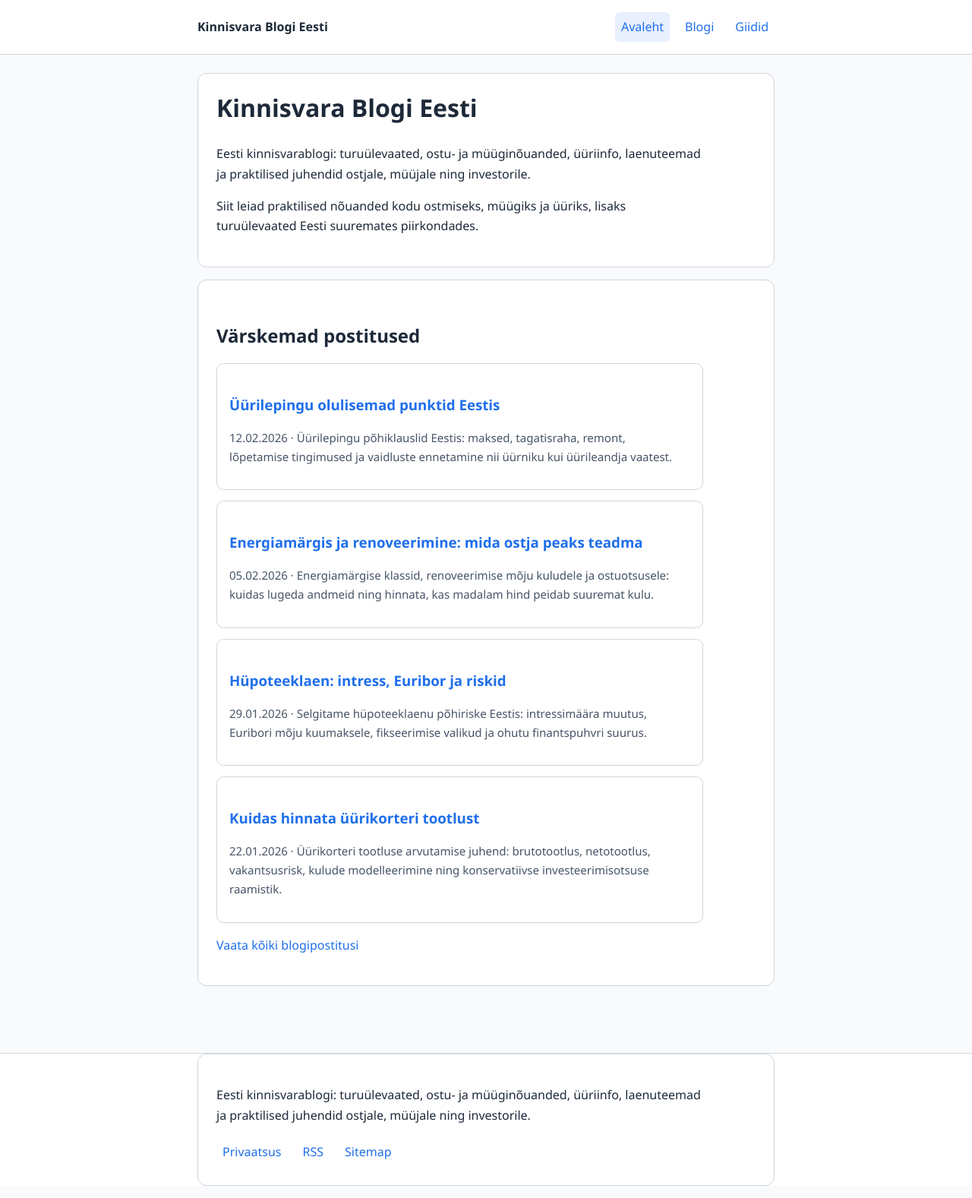
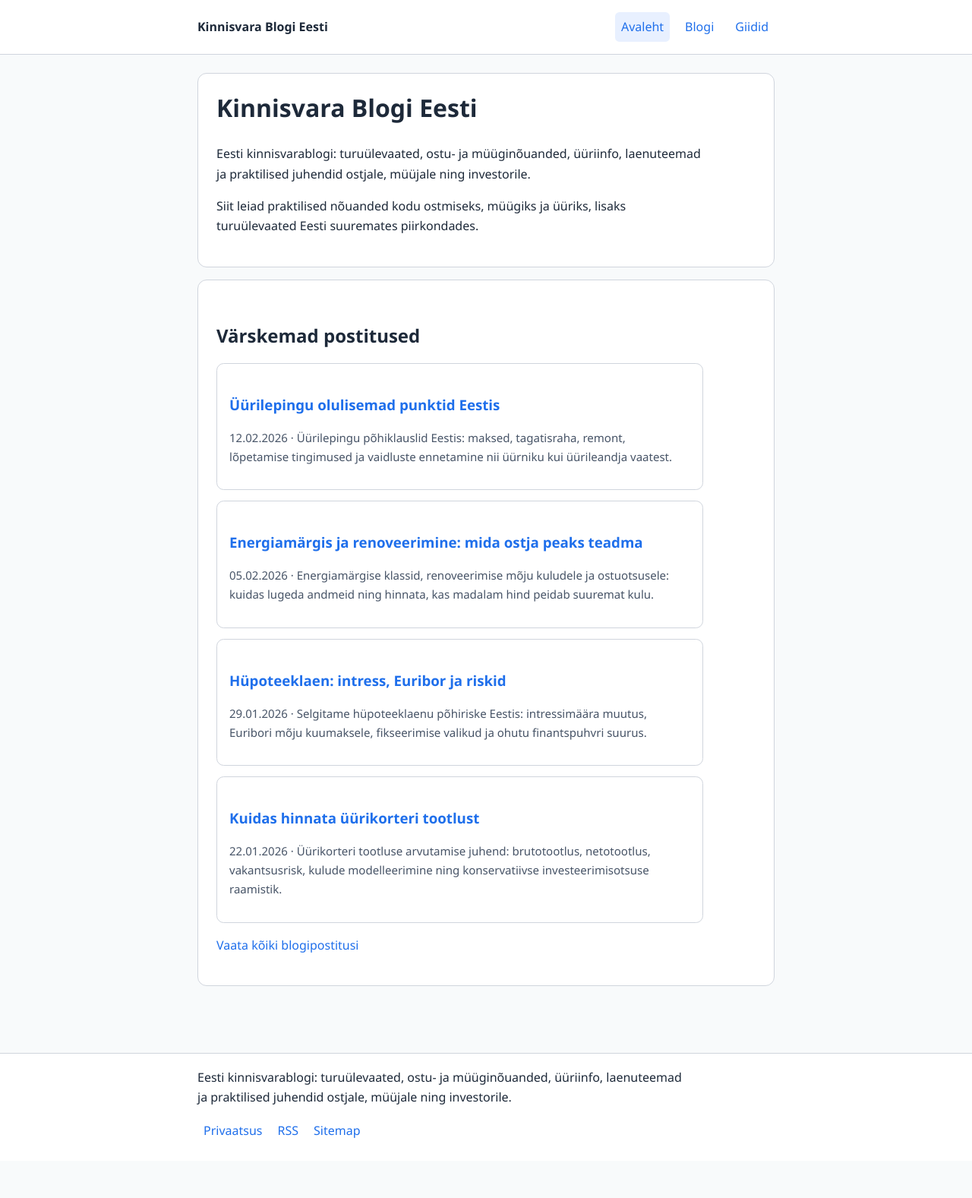
Before and after one commit to antomba/kinnisvara, a Jekyll site: the page built from index.md, in a window 1280 px wide. Shown: the whole page at 76% size. Built offline with Jekyll 4.4.1, drawn with Linux system fonts in a browser that asks for light colours; after the commit the page ends 1528 px from its top, so only the background shows below that.

Commit message:
Refactor footer structure and styles; update class names for consistency and improved layout

```diff
--- a/_includes/footer.html
+++ b/_includes/footer.html
@@ -1,5 +1,5 @@
 <footer class="site-footer">
-  <div class="container section">
+  <div class="container footer-inner">
     <p>{{ site.description }}</p>
     <ul class="footer-links" aria-label="Jaluse lingid">
       <li><a href="{{ '/privaatsus/' | relative_url }}">Privaatsus</a></li>
--- a/assets/css/main.css
+++ b/assets/css/main.css
@@ -61,6 +61,14 @@ a:focus {
   margin-top: 2rem;
 }
 
+.footer-inner {
+  padding: 1.1rem 0 1.25rem;
+}
+
+.footer-inner p {
+  margin: 0 0 0.7rem;
+}
+
 .container {
   width: min(100% - 2rem, var(--max-width));
   margin-inline: auto;
@@ -94,6 +102,10 @@ a:focus {
   display: inline-block;
   padding: 0.4rem 0.5rem;
   border-radius: 0.35rem;
+}
+
+.footer-links {
+  gap: 0.25rem;
 }
 
 .main-nav a[aria-current="page"],
```
Also changed, not shown: 14 other files.
